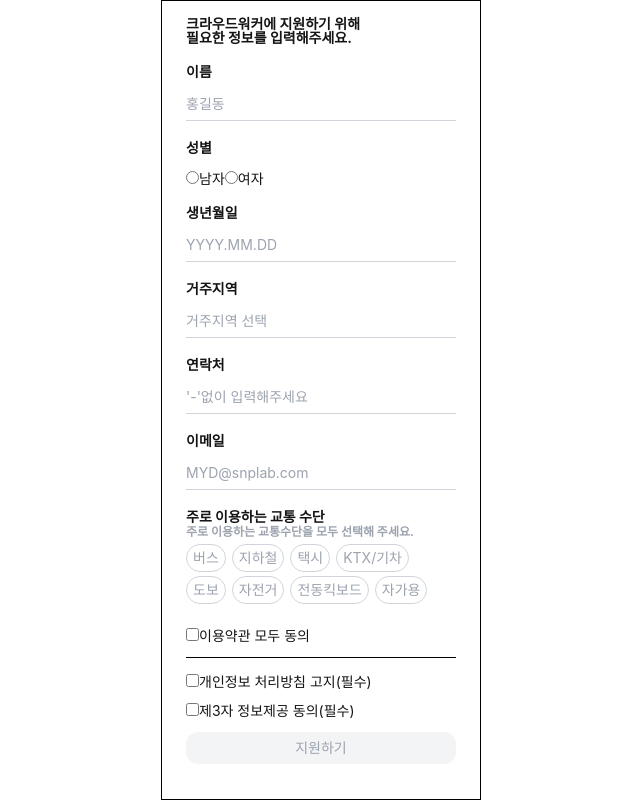
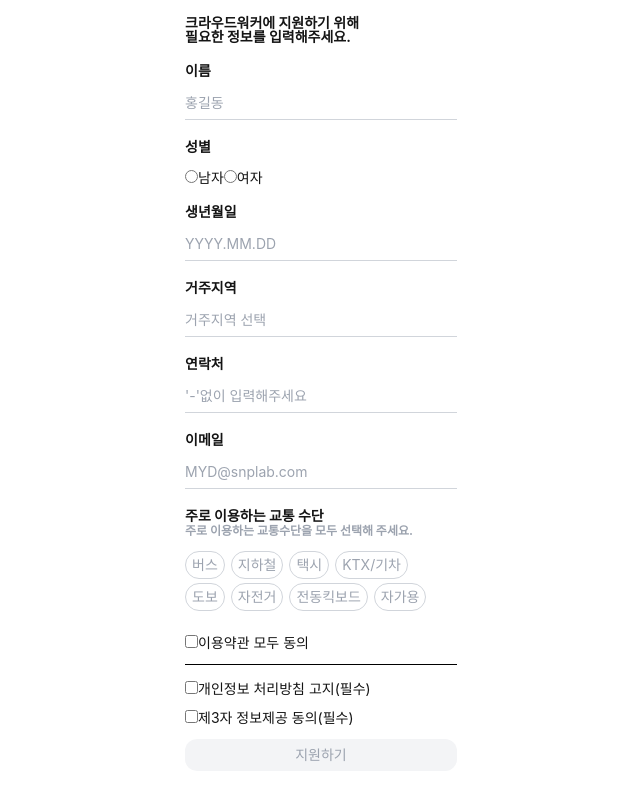
Before and after one commit to devMarco14/snplab_admin, a React (Create React App) app: page /register in a window 1280 px wide. Shown: the whole page, without its empty margins (319-959 px from the left). Built offline with nearby package versions, Linux system fonts and the light colour scheme.

Commit message:
#10 design : RegisterPage퍼블리싱1차 완성

```diff
--- a/src/pages/register/RegisterPage.tsx
+++ b/src/pages/register/RegisterPage.tsx
@@ -3,8 +3,8 @@ import React from 'react';
 
 function RegisterPage() {
   return (
-    <section className="w-full h-full flex justify-center ">
-      <article className="w-80 border border-solid border-black px-6 text-blackFont sm:w-80">
+    <section className="w-full flex justify-center">
+      <article className="max-w-xs px-6 text-blackFont">
         <div className="w-4/5 mt-4">
           <h1 className="text-md font-bold">
             크라우드워커에 지원하기 위해
@@ -47,7 +47,7 @@ function RegisterPage() {
         </div>
         <div>
           <div className="font-bold">주로 이용하는 교통 수단</div>
-          <div className="text-xs font-bold text-gray-400">
+          <div className="mb-2 text-xs font-bold text-gray-400">
             주로 이용하는 교통수단을 모두 선택해 주세요.
           </div>
           <form className="flex flex-wrap w-11/12 mb-6">
```
